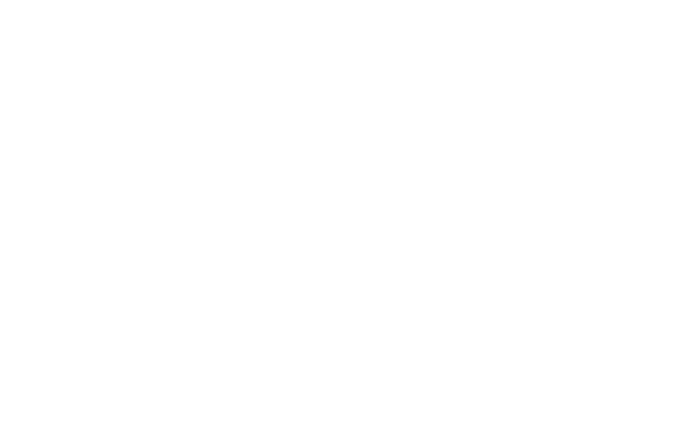
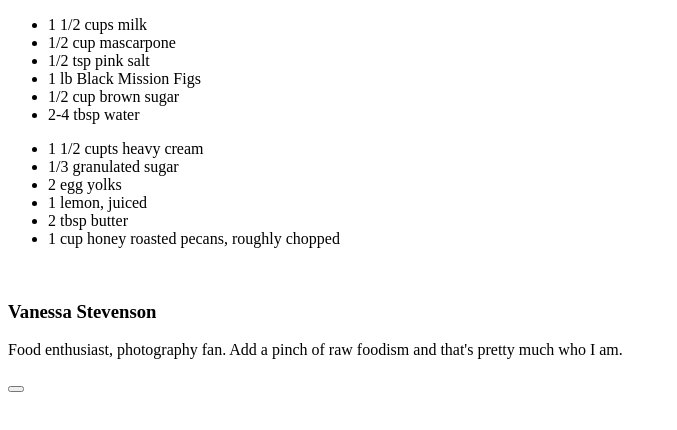
Before and after one commit to AveryPratt/chocolate-pizza, a plain HTML site: page index.html in a window 1280 px wide. Shown: the whole page, without its empty margins (0-677 px from the left). Drawn offline with Linux system fonts and the light colour scheme.

Commit message:
added some stuff

```diff
--- a/index.html
+++ b/index.html
@@ -6,6 +6,33 @@
     <link rel="stylesheet" href="./style.css">
   </head>
   <body>
-
+    <ul>
+      <li>1 1/2 cups milk</li>
+      <li>1/2 cup mascarpone</li>
+      <li>1/2 tsp pink salt</li>
+      <li>1 lb Black Mission Figs</li>
+      <li>1/2 cup brown sugar</li>
+      <li>2-4 tbsp water</li>
+    </ul>
+    <ul>
+      <li>1 1/2 cupts heavy cream</li>
+      <li>1/3 granulated sugar</li>
+      <li>2 egg yolks</li>
+      <li>1 lemon, juiced</li>
+      <li>2 tbsp butter</li>
+      <li>1 cup honey roasted pecans, roughly chopped</li>
+    </ul>
+    <footer>
+      <img src="" alt="" />
+      <h3>Vanessa Stevenson</h3>
+      <p>
+        Food enthusiast, photography fan. Add a pinch of raw foodism and that's pretty much who I am.
+      </p>
+      <button type="button" name="button"></button>
+      <img src="" alt="" />
+      <div></div>
+      <h5></h5>
+      <h5></h5>
+    </footer>
   </body>
 </html>
```
Also changed, not shown: paragraphs.txt (added).
